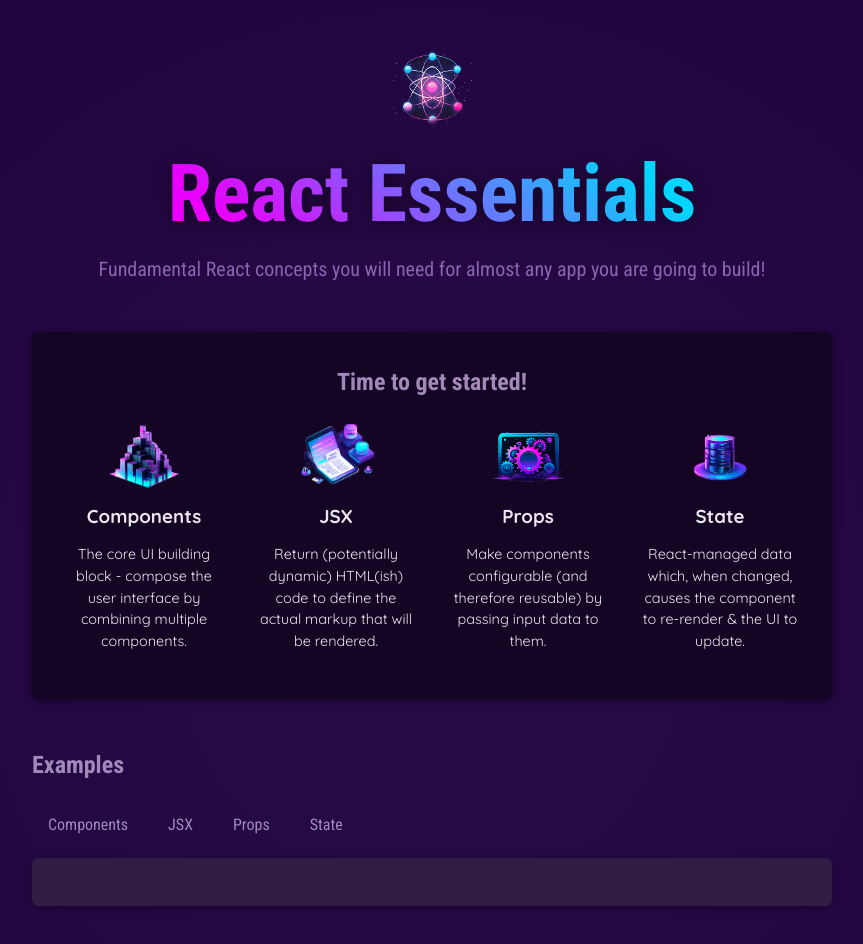
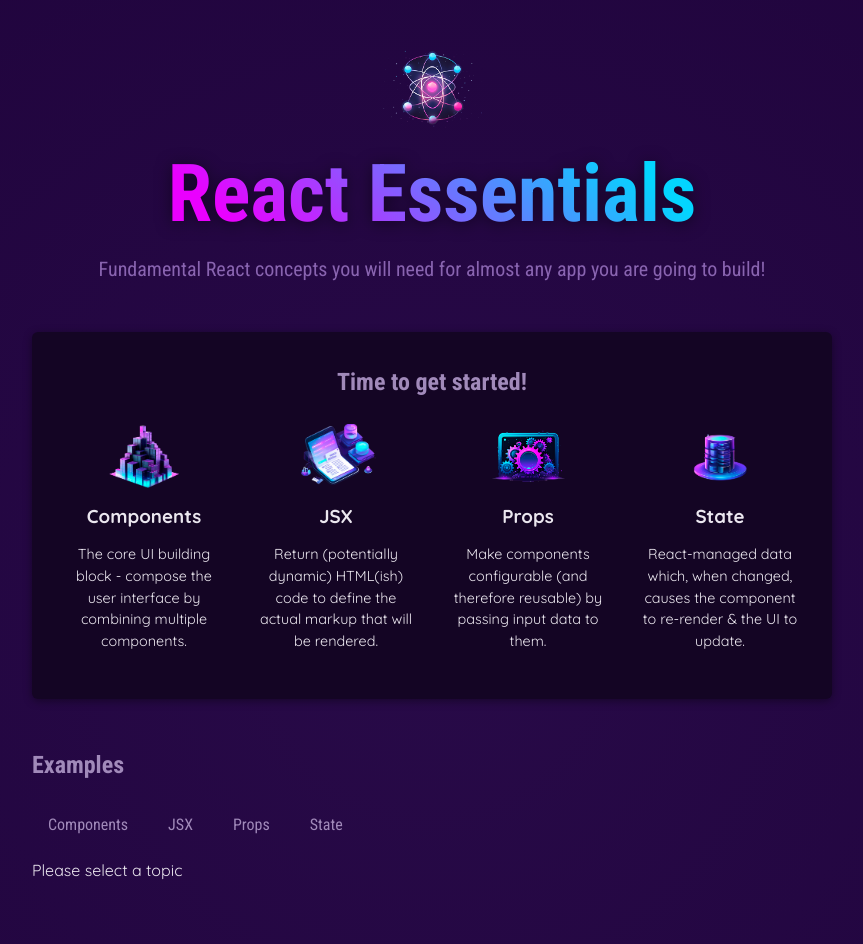
Before and after one commit to amarchino/react-the-complete-guide, a React (Vite) app in the folder react-essentials/: page / in a window 1280 px wide. Shown: the top 944 px of the page, without its empty margins (208-1071 px from the left). Built offline with nearby package versions, Linux system fonts and the light colour scheme.

Commit message:
Lesson 56

```diff
--- a/react-essentials/src/App.jsx
+++ b/react-essentials/src/App.jsx
@@ -6,7 +6,7 @@ import { CORE_CONCEPTS, EXAMPLES } from './data';
 import Example from './components/Example';
 
 function App() {
-  const [ selectedTopic, setSelectedTopic ] = useState('Please click a button');
+  const [ selectedTopic, setSelectedTopic ] = useState();
 
   function handleClick(selectedButton) {
     setSelectedTopic(selectedButton);
@@ -33,7 +33,7 @@ function App() {
             <TabButton onClick={() => handleClick('props')}>Props</TabButton>
             <TabButton onClick={() => handleClick('state')}>State</TabButton>
           </menu>
-          <Example { ...EXAMPLES[selectedTopic] } />
+          { !selectedTopic ? <p>Please select a topic</p> : <Example { ...EXAMPLES[selectedTopic] } /> }
         </section>
       </main>
     </div>
```
